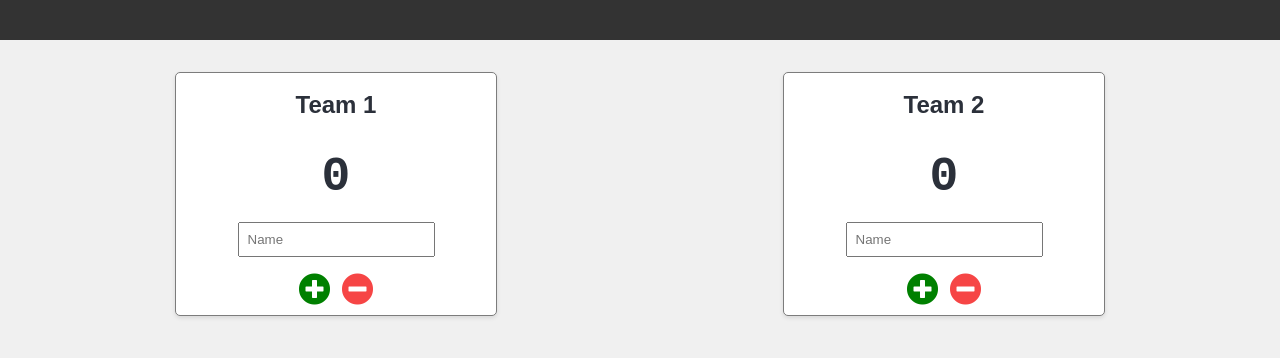
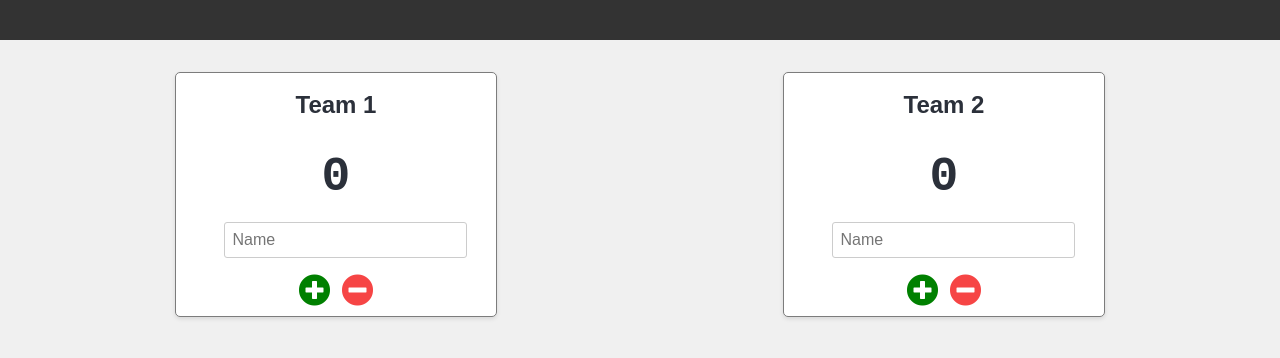
Before and after one commit to Musshafen/Scoreboard, a website built with Vite: page index.html in a window 1280 px wide. Shown: the part 88-446 px from the top of the page. Built offline with nearby package versions, Linux system fonts and the light colour scheme.

Commit message:
added input CSS

```diff
--- a/src/style.css
+++ b/src/style.css
@@ -80,3 +80,9 @@ fieldset i.add {
 fieldset i.subtract {
   color: #f64545;
 }
+input[type="text"] {
+  width: 100%;
+  padding: 0.5rem;
+  border: 1px solid #ccc;
+  border-radius: 3px;
+  font-size: 1rem;
```
